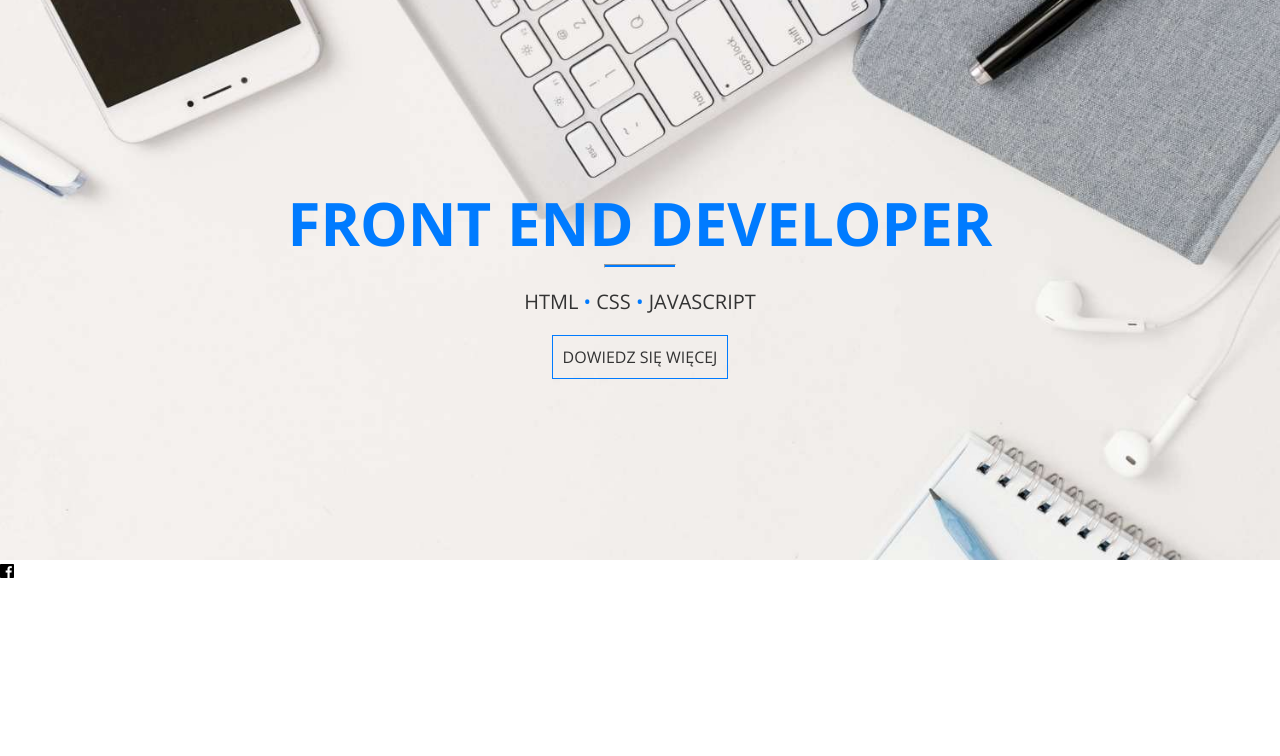
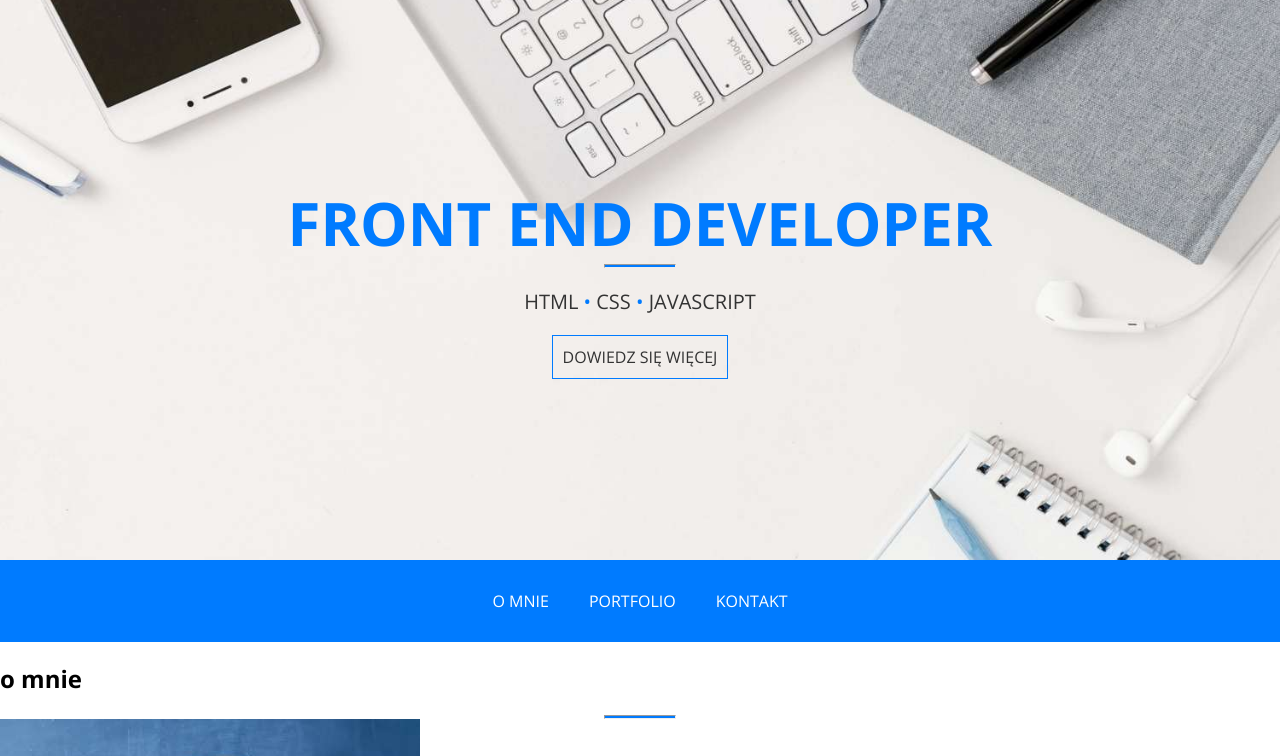
Before and after one commit to wojtasika/portfolio, a plain HTML site: page index.html in a window 1280 px wide. Shown: the top 756 px of the page. Drawn offline with nearby package versions, Linux system fonts and the light colour scheme.

Commit message:
portfoliocd

```diff
--- a/css/style.css
+++ b/css/style.css
@@ -2,9 +2,10 @@ body {
     margin: 0;
     font-family: 'Open Sans', sans-setif;
 }
+
 .header {
     height: 70vh;
-/*    .. tymi kropkami cofam sie do katalogu w ktorym jest zdjecie, oraz ma byc url*/
+    /*    .. tymi kropkami cofam sie do katalogu w ktorym jest zdjecie, oraz ma byc url*/
     background-image: url('../img/header.jpg');
     background-size: cover;
     background-position: center;
@@ -13,6 +14,7 @@ body {
     align-items: center;
     text-align: center;
 }
+
 hr {
     width: 70px;
     height: 2px;
@@ -24,7 +26,7 @@ hr {
     text-transform: uppercase;
     color: #007bff;
     font-size: 60px;
-/*    margines z h1 sciagamy*/
+    /*    margines z h1 sciagamy*/
     margin: 0;
 }
 
@@ -41,7 +43,7 @@ hr {
 .header a {
     text-decoration: none;
     display: inline-block;
-/*    border: wazne ze po display i ponizsza wartosc*/
+    /*    border: wazne ze po display i ponizsza wartosc*/
     border: 1px solid #007bff;
     color: #333;
     text-transform: uppercase;
@@ -54,3 +56,44 @@ hr {
     background-color: #007bff;
     color: #fff;
 }
+
+/*.main-nav oznacza ze lapie nawigacje o tej konktertnej klasie*/
+.main-nav {
+    background-color: #007bff;
+    /*    padding: zeby podswietlanie nie pokrylo calej lini tylko fragment, aby zostal odstep od gory i dolu*/
+    padding: 10px 0;
+    position: sticky;
+    top: 0;
+}
+
+/*zlap element ul ktory jest elementem potomnym elementu o klasie main-nav*/
+.main-nav ul {
+    margin: 0;
+    padding: 0;
+    /*    list-style-type: none; wyczyscil mi kropki*/
+    list-style: none;
+    display: flex;
+    justify-content: center;
+}
+
+.main-nav li {
+    text-transform: uppercase;
+    /*    padding: oddzielil mi o mnie portfolio kontakt od siebie*/
+    padding: 20px;
+    color: #fff;
+    text-decoration: none;
+    transition: all 0.4s;
+}
+
+.main-nav li:hover {
+    background-color: #fff;
+    color: #007bff;
+}
+
+.section {
+
+}
+
+.section h2 {
+    text-transform: uppercase;
+}
--- a/index.html
+++ b/index.html
@@ -13,7 +13,7 @@
     <!-- fontswesome -->
     <link rel="stylesheet" href="fontawesome-free-5.3.1-web/css/all.css">
 
-    <!--   open sans, podpinam open+sans-->
+    <!--   open sans, podpinam open+sans czyli czcionke-->
     <link href="https://fonts.googleapis.com/css?family=Open+Sans:400,700&amp;subset=latin-ext" rel="stylesheet">
 
     <!--   main style-->
@@ -23,6 +23,7 @@
 
 <body>
 
+<!--    header start-->
     <header class="header">
         <div class="header-inner">
             <h1>front end developer</h1>
@@ -33,6 +34,33 @@
             <!--            &#33; znak specjalny w html zaczyna sie od & i rozwija sie lista wyboru  #36;-->
         </div>
     </header>
+<!--    header ed-->
+
+<!--    nav start-->
+    <!--    tworze menu nav - głowna nawigacja-->
+    <nav class="main-nav">
+        <ul>
+            <li>o mnie</li>
+            <li>portfolio</li>
+            <li>kontakt</li>
+        </ul>
+    </nav>
+<!--    nav end-->
+
+
+<!--   section start -->
+    <section>
+
+       <h2>o mnie</h2>
+       <hr>
+<!--       img tab  - tak tworzymy miejsce do wklejenia obrazu-->
+       <img src="img/about.jpg" alt="">
+
+       <p>Lorem ipsum dolor sit amet, consectetur adipisicing elit. Voluptatum vel aspernatur et provident autem aut, possimus sit dignissimos consequatur, qui reiciendis. Iste obcaecati alias voluptatem cupiditate aliquid, voluptate perspiciatis sint!</p>
+       <p>Lorem ipsum dolor sit amet, consectetur adipisicing elit. Illum pariatur in, architecto incidunt voluptate id atque delectus officia non dolorum, repellendus laborum obcaecati totam sed facere cum perferendis veritatis. Et?</p>
+
+    </section>
+<!--    section end-->
 
     <!--  na stronie fontawesome szukaj ikony np. facebook i wklej jak nizej link do niej-->
     <i class="fab fa-facebook"></i>
```
